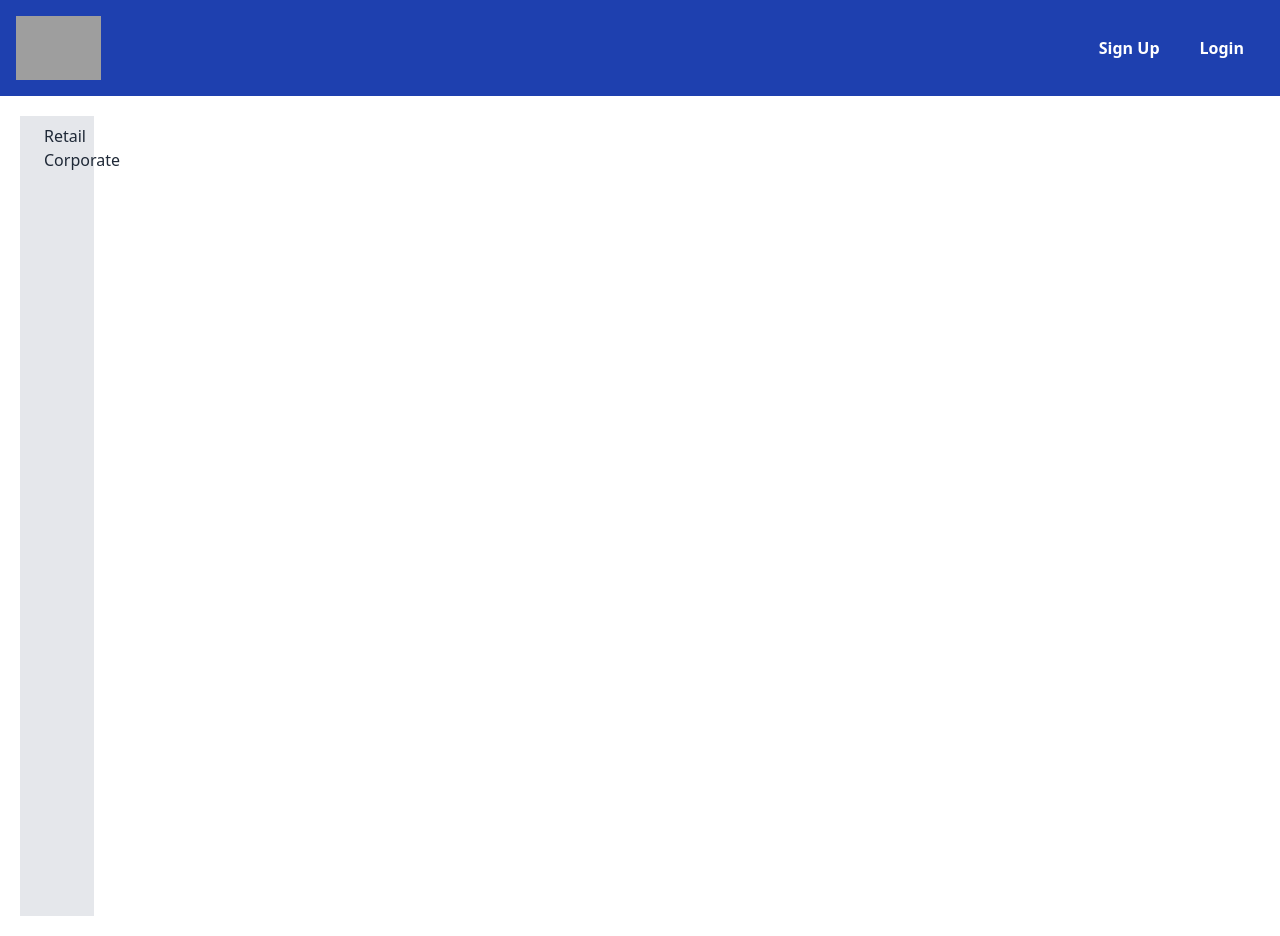
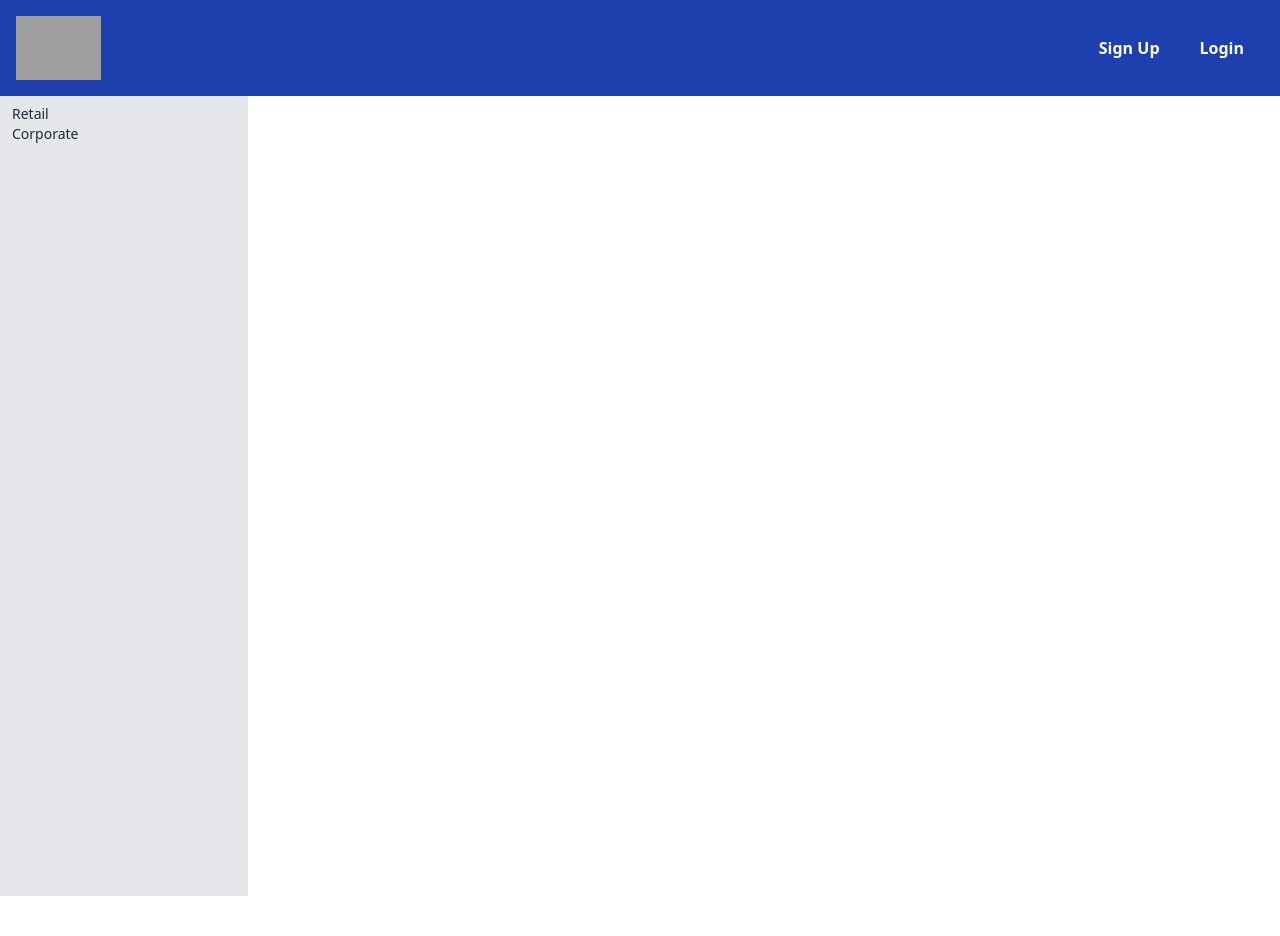
Before and after one commit to suraj-83/TGES, a React (Vite) app: page /adminpanel in a window 1280 px wide. After the commit the page ends 896 px from the top, so only its background shows below. Built offline with nearby package versions, Linux system fonts and the light colour scheme; grey boxes are pictures that could not be loaded.

Commit message:
update home and admin page

```diff
--- a/src/components/Admin/AdminPanel.jsx
+++ b/src/components/Admin/AdminPanel.jsx
@@ -31,14 +31,14 @@ function AdminPanel() {
     };
 
     return (
-        <div className='flex w-full h-screen'> {/* Set full width and height for the flex container */}
-            <div className='w-[6%]  bg-gray-200 flex h-full flex-col justify-start'> {/* Set the width and height of the sidebar */}
-                <div className="p-2">
+        <div className='flex w-full h-screen -m-5'> {/* Set full width and height for the flex container */}
+            <div className='min-w-[10%] md:w-[20%] bg-gray-200 flex h-full flex-col justify-start'> {/* Set the width and height of the sidebar */}
+                <div className="p-2 text-sm">
                     <ul>
                         <li>
                             <button
                                 onClick={() => handleOptionClick('retail')}
-                                className={` px-4 w-full text-left ${selectedOption === 'retail' ? 'bg-blue-500 text-white' : ''}`}
+                                className={` pr-4 pl-1 w-full text-left ${selectedOption === 'retail' ? 'bg-blue-500 text-white' : ''}`}
                                 disabled={selectedOption === 'corporate'}
                             >
                                 Retail
@@ -47,7 +47,7 @@ function AdminPanel() {
                         <li>
                             <button
                                 onClick={() => handleOptionClick('corporate')}
-                                className={`px-4 w-full text-left ${selectedOption === 'corporate' ? 'bg-blue-500 text-white' : ''}`}
+                                className={`pr-4 pl-1 w-full text-left ${selectedOption === 'corporate' ? 'bg-blue-500 text-white' : ''}`}
                                 disabled={true}
                             >
                                 Corporate
--- a/src/components/Home.jsx
+++ b/src/components/Home.jsx
@@ -21,7 +21,7 @@ const Home = () => {
   };
 
   return (
-    <div className='min-h-screen flex justify-center items-center flex-col'>
+    <div className='min-h-screen flex justify-center -m-5 items-center flex-col'>
       <div className="flex-grow relative">
         <img src="https://wallpaperaccess.com/full/4823404.jpg" alt="" className='bgimg object-fill w-full h-full' />
         <div className="absolute inset-0 flex items-center justify-center">
--- a/src/components/User/Profile.jsx
+++ b/src/components/User/Profile.jsx
@@ -24,14 +24,14 @@ const Profile = () => {
         <p className="font-normal">{userData?.user?.city}</p>
       </div>
       <div className="grid grid-cols-2 gap-2 mt-5">
-        <button className="bg-blue-500 hover:bg-blue-600 text-white font-bold py-2 px-4 rounded-full">
+        <button className="bg-blue-500 text-sm lg:text-base hover:bg-blue-600 text-white font-bold py-2 px-4 rounded-full">
           <Link to={"/update"}>Edit Profile</Link>
         </button>
-        <button className="bg-green-500 hover:bg-green-600 text-white font-bold py-2 px-4 rounded-full">
+        <button className="bg-green-500 text-sm lg:text-base shrink-0 hover:bg-green-600 text-white font-bold py-2 px-4 rounded-full">
           <Link to={"/change-password"}>Change Password</Link>
         </button>
       </div>
-      <button className="bg-indigo-500 hover:bg-indigo-600 text-white font-bold py-2 px-4 rounded-full mt-4">
+      <button className="bg-indigo-500 text-sm lg:text-base hover:bg-indigo-600 text-white font-bold py-2 px-4 rounded-full mt-4">
         <Link to={"/user/travel"}>Travel Details</Link>
       </button>
     </div>
```
